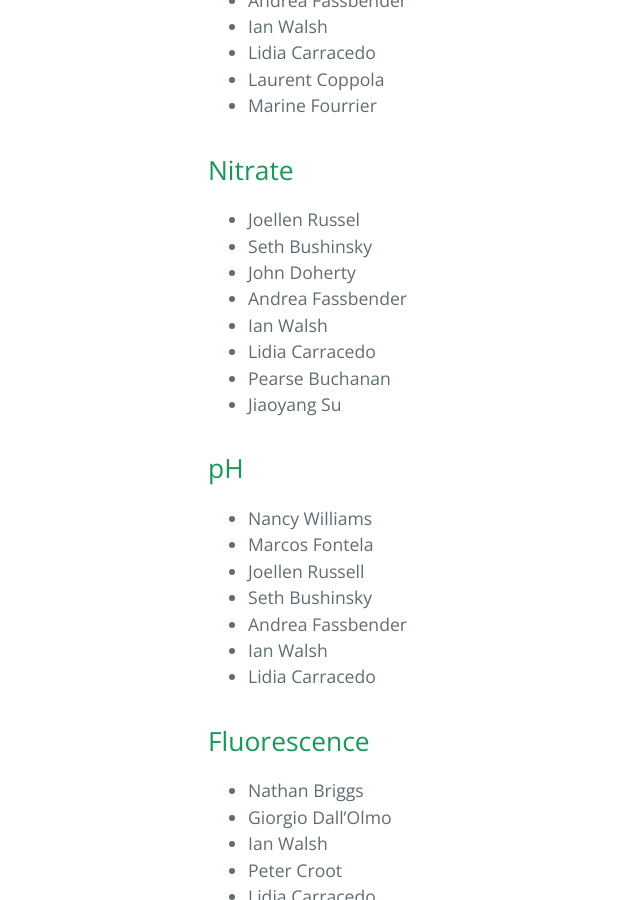
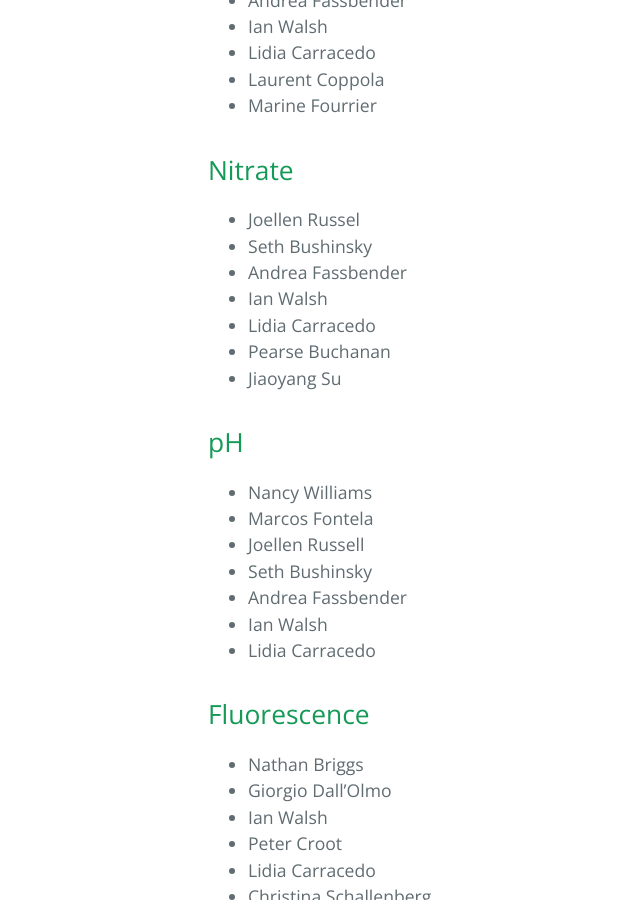
Before and after one commit to KimBaldry/FriendlyExperts, a Jekyll site: the page built from FriendlyExperts/index.md, in a window 1280 px wide and 900 px high, scrolled down 1125 px. Shown: the whole window, without its empty margins (16-656 px from the left). Built offline with Jekyll 4.4.1, drawn with Linux system fonts in a browser that asks for light colours.

Commit message:
Update index.md

```diff
--- a/FriendlyExperts/index.md
+++ b/FriendlyExperts/index.md
@@ -29,7 +29,6 @@ Please also contact the gmail address if you have experience working with BGC Ar
 ## Nitrate
 - Joellen Russel
 - Seth Bushinsky
-- John Doherty
 - Andrea Fassbender
 - Ian Walsh
 - Lidia Carracedo
```
